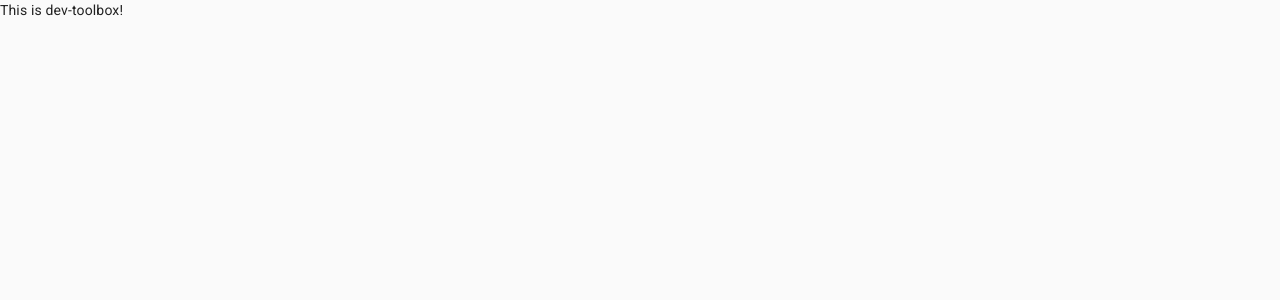
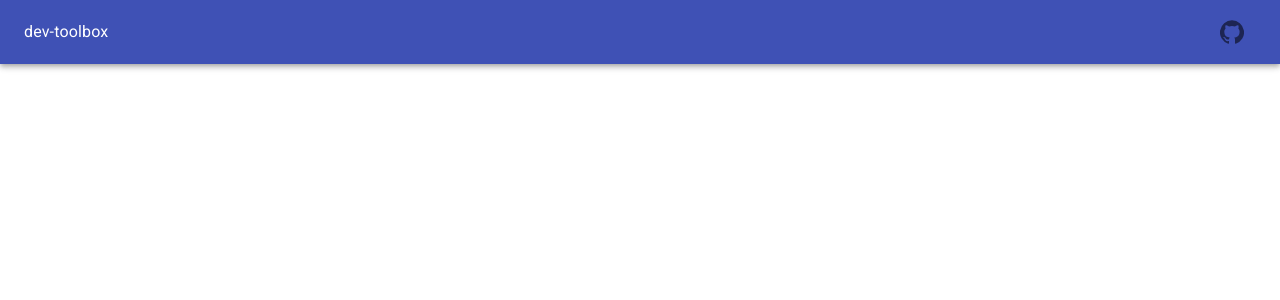
Before and after one commit to wojciech-fiszer/dev-toolbox, a React (Create React App) app: page / in a window 1280 px wide. Shown: the top 300 px of the page. Built offline with nearby package versions, Linux system fonts and the light colour scheme.

Commit message:
Created simple header

```diff
--- a/package.json
+++ b/package.json
@@ -5,6 +5,7 @@
   "dependencies": {
     "@material-ui/core": "^4.11.2",
     "@material-ui/icons": "^4.11.2",
+    "@material-ui/styles": "^4.11.2",
     "@testing-library/jest-dom": "^5.11.4",
     "@testing-library/react": "^11.1.0",
     "@testing-library/user-event": "^12.1.10",
--- a/src/App.tsx
+++ b/src/App.tsx
@@ -1,15 +1,18 @@
 import React from 'react';
-import CssBaseline from '@material-ui/core/CssBaseline';
+import {Grid, ThemeProvider} from "@material-ui/core";
+import theme from "./theme";
+import Header from "./components/Header";
 
-function App() {
-    return (
-        <>
-            <CssBaseline/>
-            <div>
-                This is dev-toolbox!
-            </div>
-        </>
-    );
-}
+const App = () => (
+    <ThemeProvider theme={theme}>
+        <Grid container direction="column">
+            <Grid item>
+                <Header/>
+            </Grid>
+            <Grid item container>
+            </Grid>
+        </Grid>
+    </ThemeProvider>
+);
 
 export default App;
--- /dev/null
+++ b/src/components/Header.tsx
@@ -0,0 +1,28 @@
+import React from 'react';
+import {AppBar, IconButton, Toolbar, Typography} from "@material-ui/core";
+import {makeStyles} from "@material-ui/styles";
+import GitHubIcon from '@material-ui/icons/GitHub';
+
+const useStyles = makeStyles(() => ({
+    toolbar: {
+        display: "flex",
+        justifyContent: "space-between"
+    }
+}));
+
+const Header = () => {
+    const classes = useStyles();
+    return (
+        <AppBar position="static">
+            <Toolbar className={classes.toolbar}>
+                <Typography>dev-toolbox</Typography>
+                <IconButton aria-label="Github"
+                            onClick={() => window.open('https://github.com/wojciech-fiszer/dev-toolbox')}>
+                    <GitHubIcon/>
+                </IconButton>
+            </Toolbar>
+        </AppBar>
+    );
+}
+
+export default Header;
--- a/src/index.css
+++ b/src/index.css
@@ -1,13 +1,3 @@
 body {
-  margin: 0;
-  font-family: -apple-system, BlinkMacSystemFont, 'Segoe UI', 'Roboto', 'Oxygen',
-    'Ubuntu', 'Cantarell', 'Fira Sans', 'Droid Sans', 'Helvetica Neue',
-    sans-serif;
-  -webkit-font-smoothing: antialiased;
-  -moz-osx-font-smoothing: grayscale;
+    margin: 0;
 }
-
-code {
-  font-family: source-code-pro, Menlo, Monaco, Consolas, 'Courier New',
-    monospace;
-}
--- /dev/null
+++ b/src/theme.ts
@@ -0,0 +1,7 @@
+import {createMuiTheme} from '@material-ui/core/styles';
+
+const theme = createMuiTheme({
+    palette: {},
+});
+
+export default theme;
```
Also changed, not shown: src/index.tsx (+4 -4 lines).
